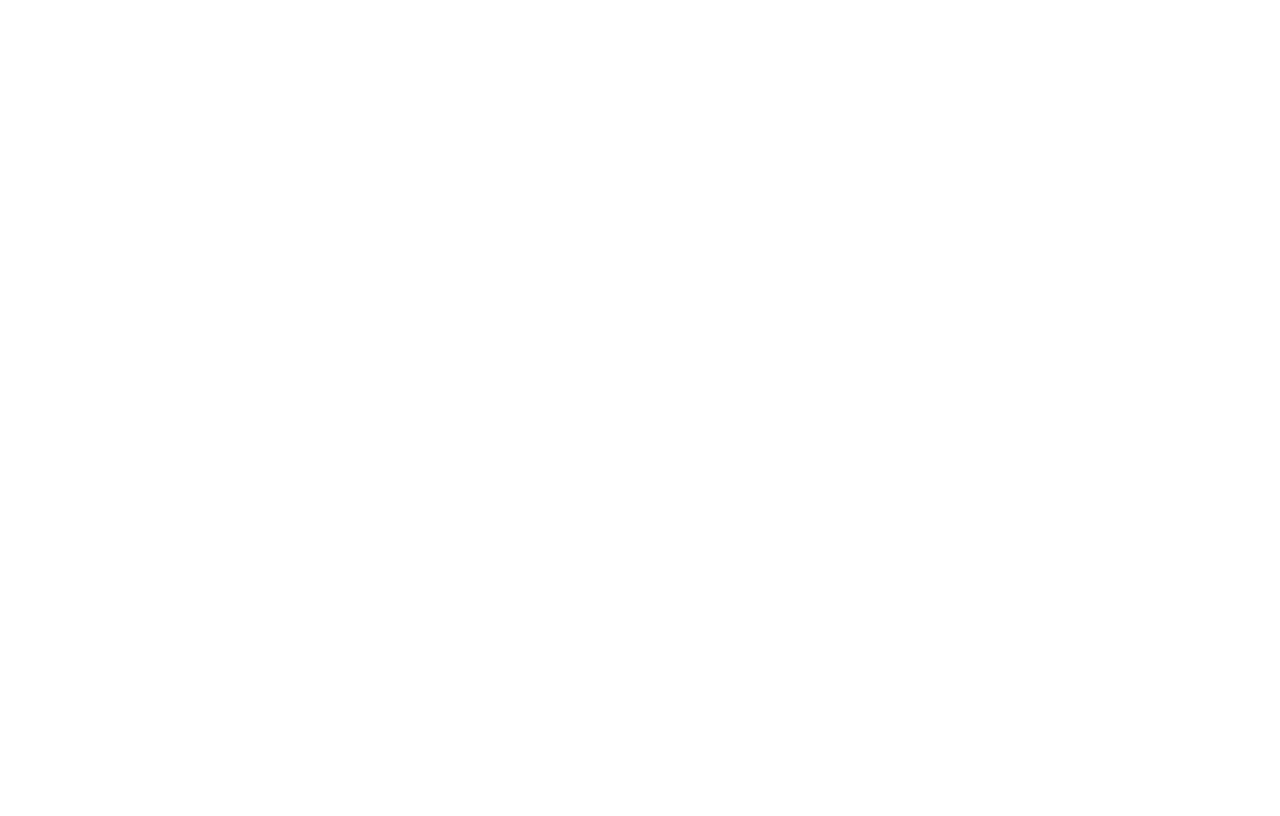
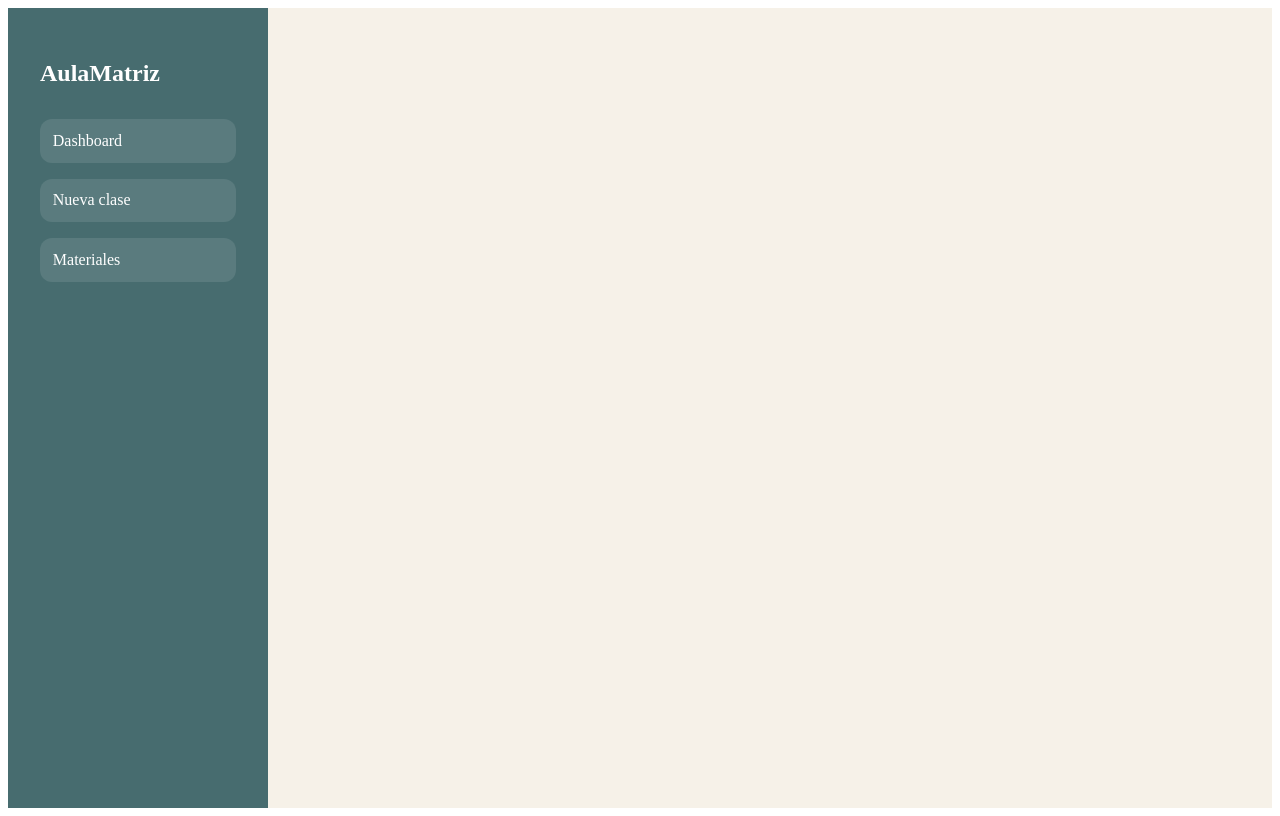
Before and after one commit to Diego-Kemer/aula-matriz, an Angular app: page / in a window 1280 px wide. Built offline with nearby package versions, Linux system fonts and the light colour scheme.

Commit message:
test: update root component spec for app shell architecture

```diff
--- a/src/app/app.ts
+++ b/src/app/app.ts
@@ -1,9 +1,9 @@
-import { Component, signal } from '@angular/core';
-import { RouterOutlet } from '@angular/router';
+import { Component } from '@angular/core';
+import { AppShell } from "./layout/app-shell/app-shell";
 
 @Component({
   selector: 'app-root',
-  imports: [RouterOutlet],
-  template: `<router-outlet/>`
+  imports: [ AppShell],
+  template: `<app-app-shell/>`
 })
 export class App {}
--- a/src/app/layout/app-shell/app-shell.css
+++ b/src/app/layout/app-shell/app-shell.css
@@ -0,0 +1,35 @@
+.shell {
+  display: grid;
+  grid-template-columns: 260px 1fr;
+  min-height: 100vh;
+  background: #f6f1e8;
+}
+
+.sidebar {
+  background: #476c6f;
+  color: white;
+  padding: 2rem;
+}
+
+.logo {
+  margin-bottom: 2rem;
+  font-size: 1.5rem;
+}
+
+.menu {
+  display: flex;
+  flex-direction: column;
+  gap: 1rem;
+}
+
+.menu a {
+  color: white;
+  text-decoration: none;
+  padding: 0.8rem;
+  border-radius: 12px;
+  background: rgba(255, 255, 255, 0.1);
+}
+
+.content {
+  padding: 2rem;
+}
--- a/src/app/layout/app-shell/app-shell.html
+++ b/src/app/layout/app-shell/app-shell.html
@@ -1 +1,15 @@
-<p>app-shell works!</p>
+<div class="shell">
+  <aside class="sidebar">
+    <h1 class="logo">AulaMatriz</h1>
+
+    <nav class="menu">
+      <a href="#">Dashboard</a>
+      <a href="#">Nueva clase</a>
+      <a href="#">Materiales</a>
+    </nav>
+  </aside>
+
+  <main class="content">
+    <router-outlet></router-outlet>
+  </main>
+</div>
--- a/src/app/layout/app-shell/app-shell.ts
+++ b/src/app/layout/app-shell/app-shell.ts
@@ -1,8 +1,9 @@
 import { Component } from '@angular/core';
+import { RouterOutlet } from '@angular/router';
 
 @Component({
   selector: 'app-app-shell',
-  imports: [],
+  imports: [RouterOutlet],
   templateUrl: './app-shell.html',
   styleUrl: './app-shell.css',
 })
```
Also changed, not shown: 2 other files (tests, documents, lock files or other folders).
